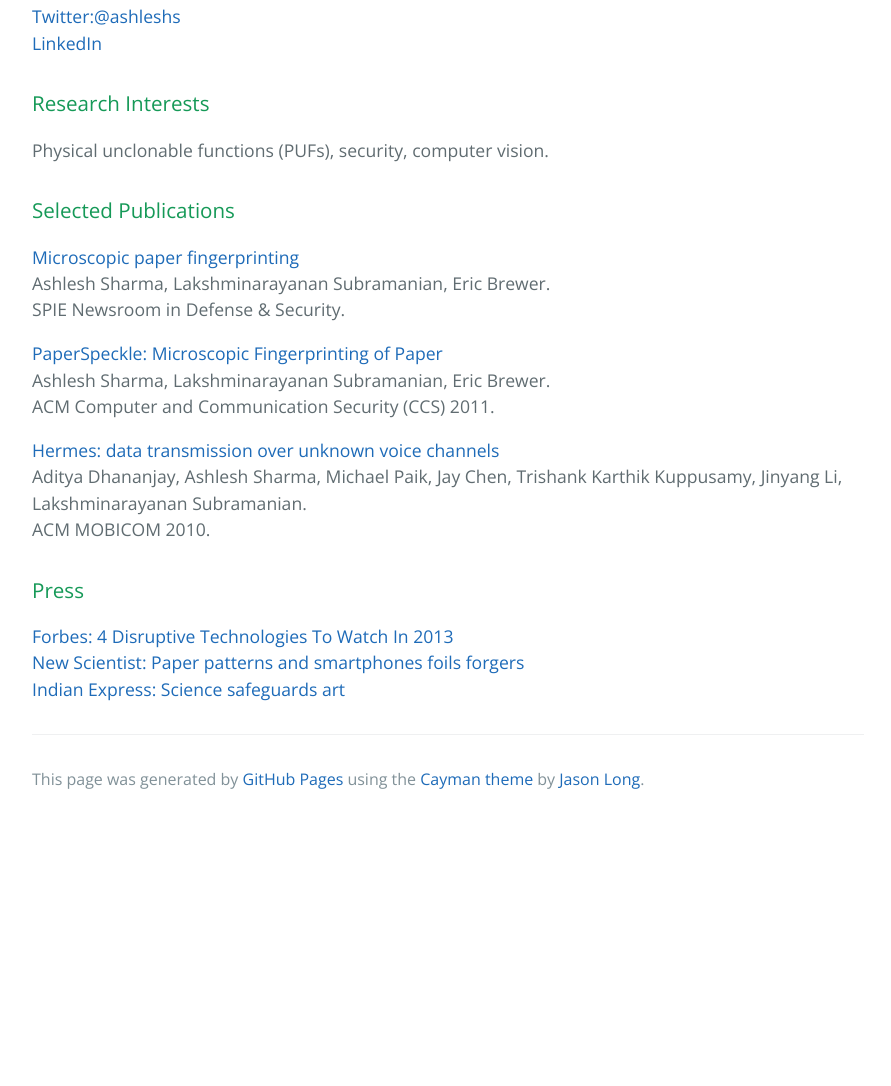
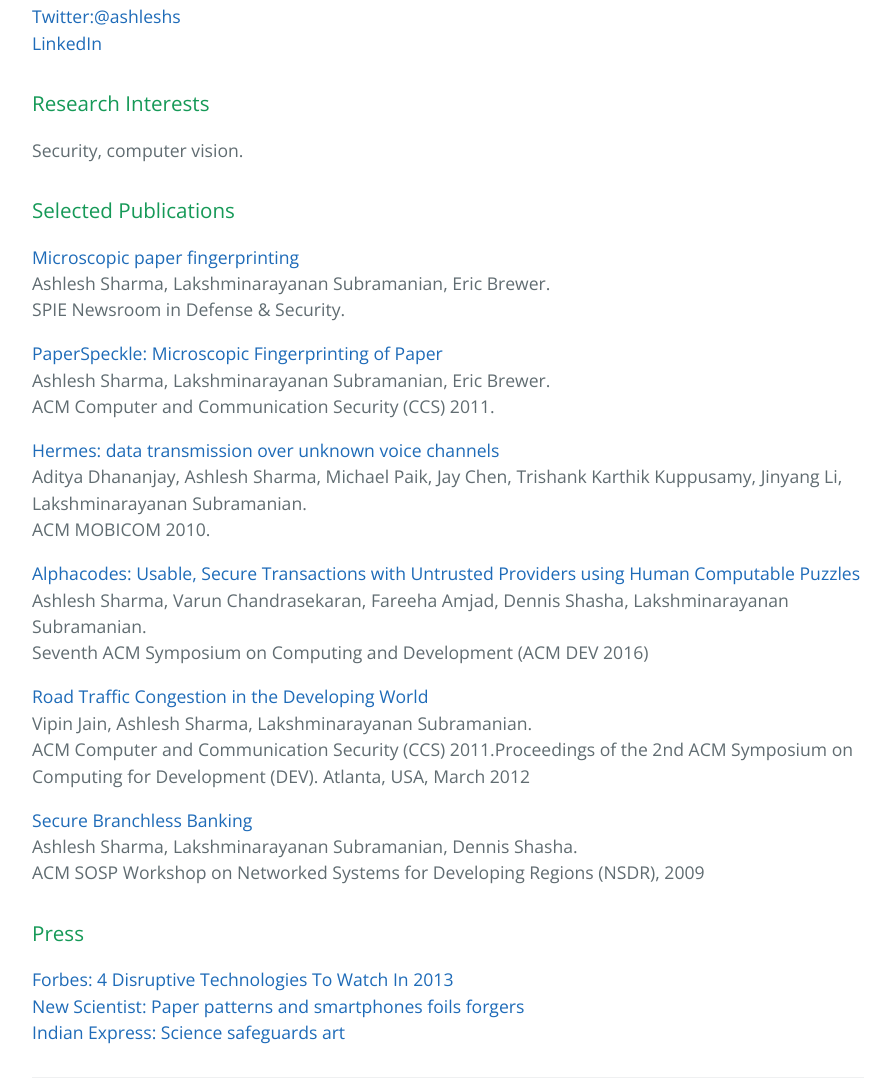
Before and after one commit to ashleshsharma/ashleshsharma.github.io, a plain HTML site: page index.html in a window 1280 px wide. Shown: the part 369-1455 px from the top of the page, without its empty margins (192-1083 px from the left). Before the commit the page ends 1192 px from the top, so only its background shows below. Drawn offline with nearby package versions, Linux system fonts and the light colour scheme.

Commit message:
Added papers

```diff
--- a/index.html
+++ b/index.html
@@ -24,7 +24,7 @@
 <h3>
 <a id="research-interests" class="anchor" href="#research-interests" aria-hidden="true"><span aria-hidden="true" class="octicon octicon-link"></span></a>Research Interests</h3>
 
-<p>Physical unclonable functions (PUFs), security, computer vision.</p>
+<p>Security, computer vision.</p>
 
 <h3>
 <a id="selected-publications" class="anchor" href="#selected-publications" aria-hidden="true"><span aria-hidden="true" class="octicon octicon-link"></span></a>Selected Publications</h3>
@@ -40,6 +40,20 @@ ACM Computer and Communication Security (CCS) 2011.</p>
 <p><a href="http://dl.acm.org/authorize?390821">Hermes: data transmission over unknown voice channels</a><br>
 Aditya Dhananjay, Ashlesh Sharma, Michael Paik, Jay Chen, Trishank Karthik Kuppusamy, Jinyang Li, Lakshminarayanan Subramanian.<br>
 ACM MOBICOM 2010.</p>
+
+<p><a href="http://nyunetworks.com/Pubs/sharma-acmdev16.pdf">Alphacodes: Usable, Secure Transactions with Untrusted Providers using Human Computable Puzzles</a><br>
+Ashlesh Sharma, Varun Chandrasekaran, Fareeha Amjad, Dennis Shasha, Lakshminarayanan Subramanian.<br>
+Seventh ACM Symposium on Computing and Development (ACM DEV 2016)</p>
+
+<p><a href="https://cs.nyu.edu/~lakshmi/Lakshmi/Pubs/Road%20Traf%EF%AC%81c%20Congestion%20in%20the%20Developing%20World.pdf">Road Traffic Congestion in the Developing World</a><br>
+Vipin Jain, Ashlesh Sharma, Lakshminarayanan Subramanian.<br>
+ACM Computer and Communication Security (CCS) 2011.Proceedings of the 2nd ACM Symposium on Computing for Development (DEV). Atlanta, USA, March 2012</p>
+
+<p><a href="https://cs.nyu.edu/~lakshmi/Lakshmi/Pubs/Secure%20Branchless%20Banking.pdf">Secure Branchless Banking</a><br>
+Ashlesh Sharma, Lakshminarayanan Subramanian, Dennis Shasha.<br>
+ACM SOSP Workshop on Networked Systems for Developing Regions (NSDR), 2009</p>
+
+
 
 <h3>
 <a id="press" class="anchor" href="#press" aria-hidden="true"><span aria-hidden="true" class="octicon octicon-link"></span></a>Press</h3>
```
